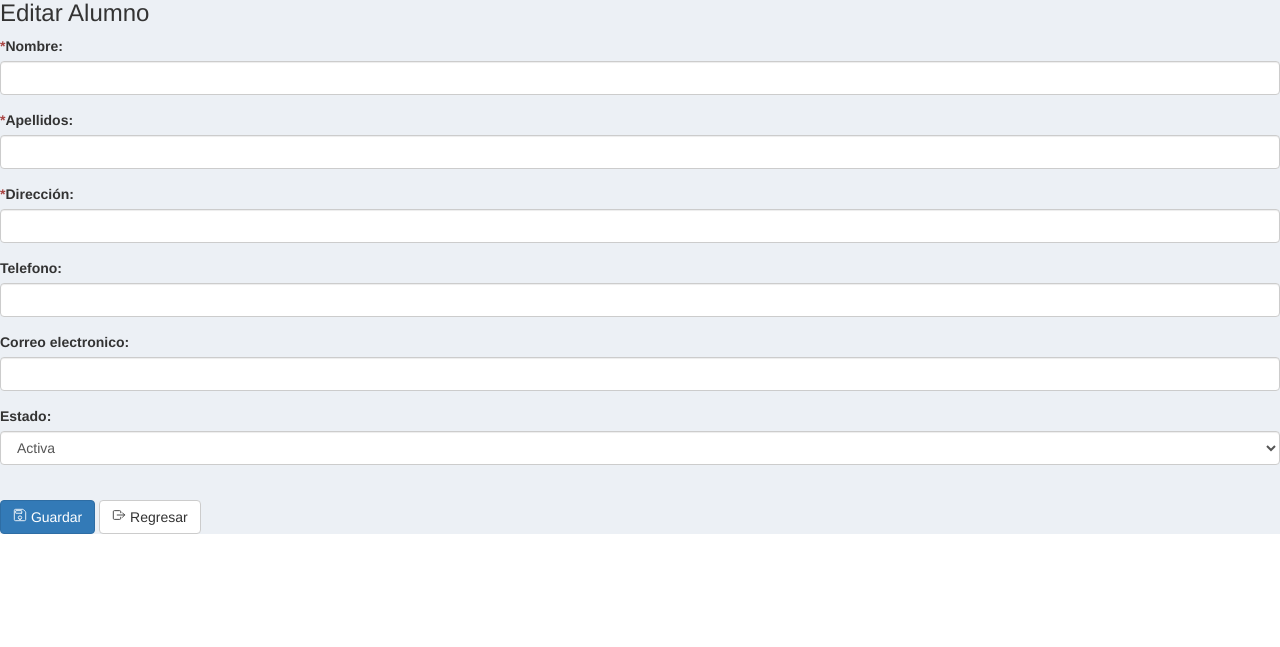
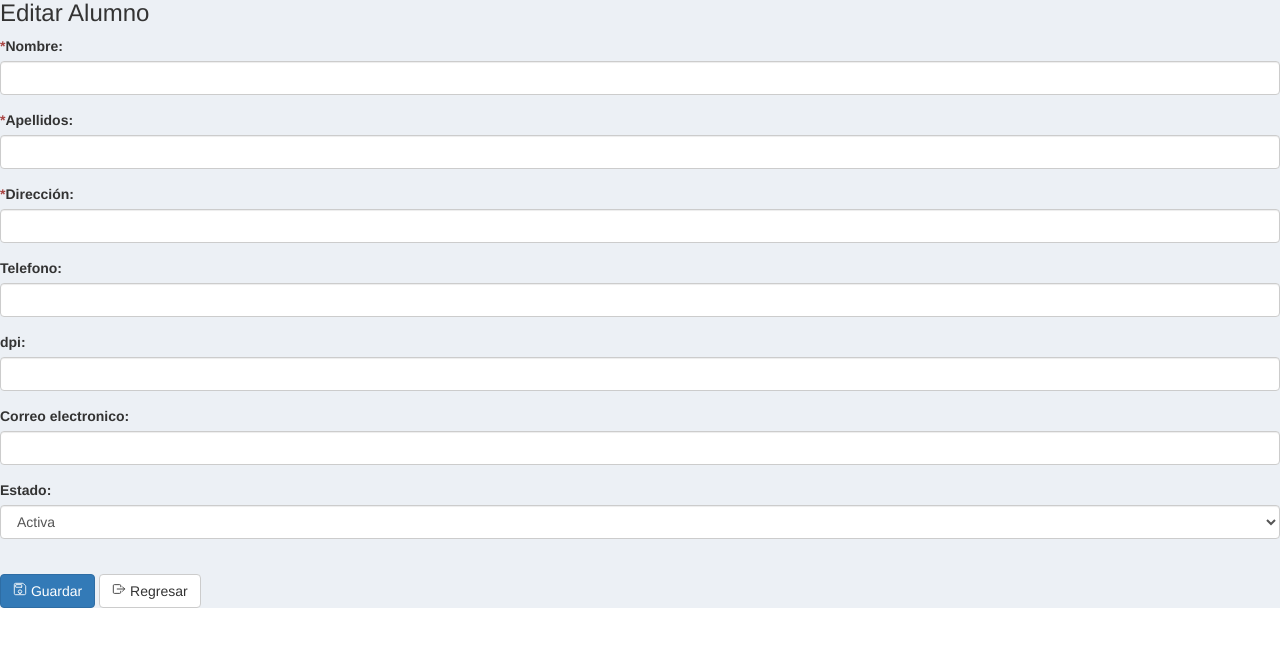
Before and after one commit to Nerycastillo/CRUD-Codeigniter, a CodeIgniter app: page /umg_test/index.php/alumnoscontroller/formActualiza/1 in a window 1280 px wide. Shown: the part 125-772 px from the top of the page. Run offline with CodeIgniter, Linux system fonts and the light colour scheme; data that the repository does not hold is empty; some libraries are stand-ins or nearby versions.

Commit message:
Actualizacion Tarea4

```diff
--- a/application/controllers/AlumnosController.php
+++ b/application/controllers/AlumnosController.php
@@ -57,6 +57,7 @@ class AlumnosController extends CI_Controller
                 'apellido' => $this->input->post('apellido'),
                 'direccion' => $this->input->post('direccion'),
                 'movil' => $this->input->post('movil'),
+                'dpi' => $this->input->post('dpi'),
                 'email' => $this->input->post('email'),
                 'inactivo' => $this->input->post('inactivo'),
                 'user' => 1
--- a/application/views/alumno/form.php
+++ b/application/views/alumno/form.php
@@ -34,6 +34,7 @@
         $apellido = "";
         $direccion = "";
         $telefono = "";
+        $dpi = "";
         $correo= "";
         $estado="";
 
@@ -54,6 +55,10 @@
         <div class="form-group">
             <label for="">Telefono:</label>
             <input type="text" name="movil" id="movil" class="form-control" value="<?php echo $telefono?>" required="true">
+        </div>
+        <div class="form-group">
+            <label for="">dpi:</label>
+            <input type="text" name="dpi" id="dpi" class="form-control" value="<?php echo $dpi?>" required="true">
         </div>
         <div class="form-group">
             <label for="">Correo electronico:</label>
--- a/application/views/alumno/index.php
+++ b/application/views/alumno/index.php
@@ -14,6 +14,7 @@
                     <th>Nombre</th>
                     <th>Dirección</th>
                     <th>Telefono</th>
+                    <th>dpi</th>
                     <th>Email</th>
                     <th>Fecha Creación</th>
                     <th>Usuario</th>
@@ -28,6 +29,7 @@
 						<td><?= $row->nombre.' '.$row->apellido; ?></td>
 						<td><?= $row->direccion; ?>	</td>
 						<td><?= $row->movil; ?></td>
+                        <td><?= $row->dpi; ?></td>
 						<td><?= $row->email;?></td>
 						<td><?= $row->fecha_creacion; ?></td>
 						<td><?= $row->user; ?></td>
@@ -46,6 +48,7 @@
                     <th>Nombre</th>
                     <th>Dirección</th>
                     <th>Telefono</th>
+                    <th>dpi</th>
                     <th>Email</th>
                     <th>Fecha Creación</th>
                     <th>Usuario</th>
```
